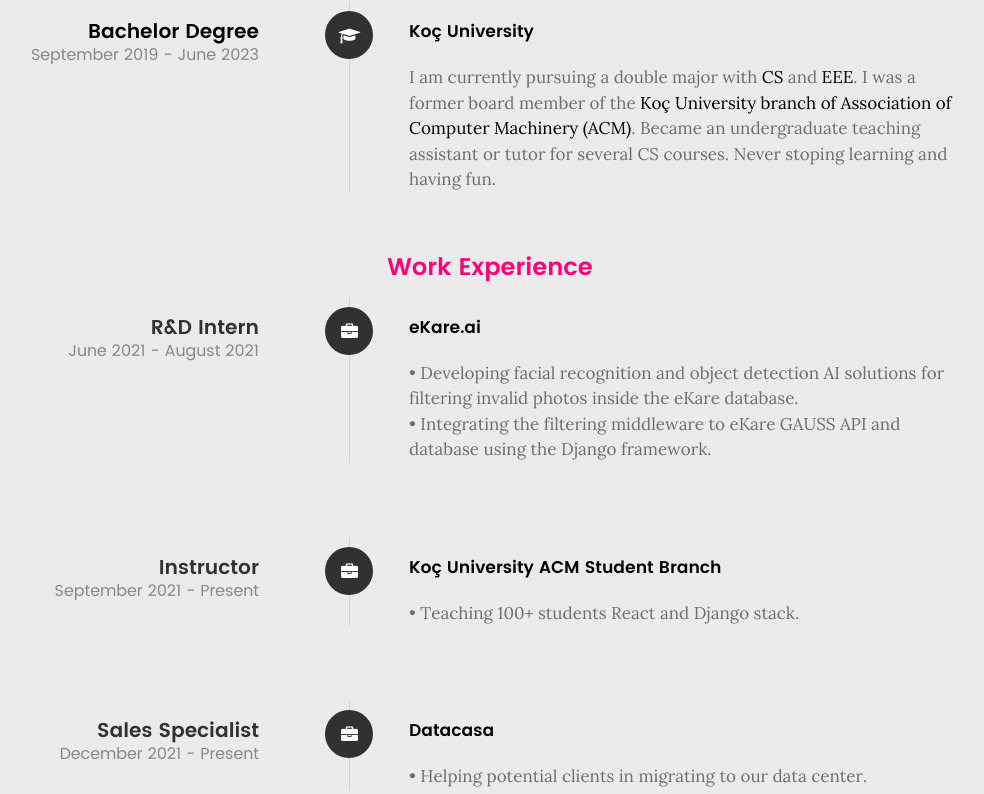
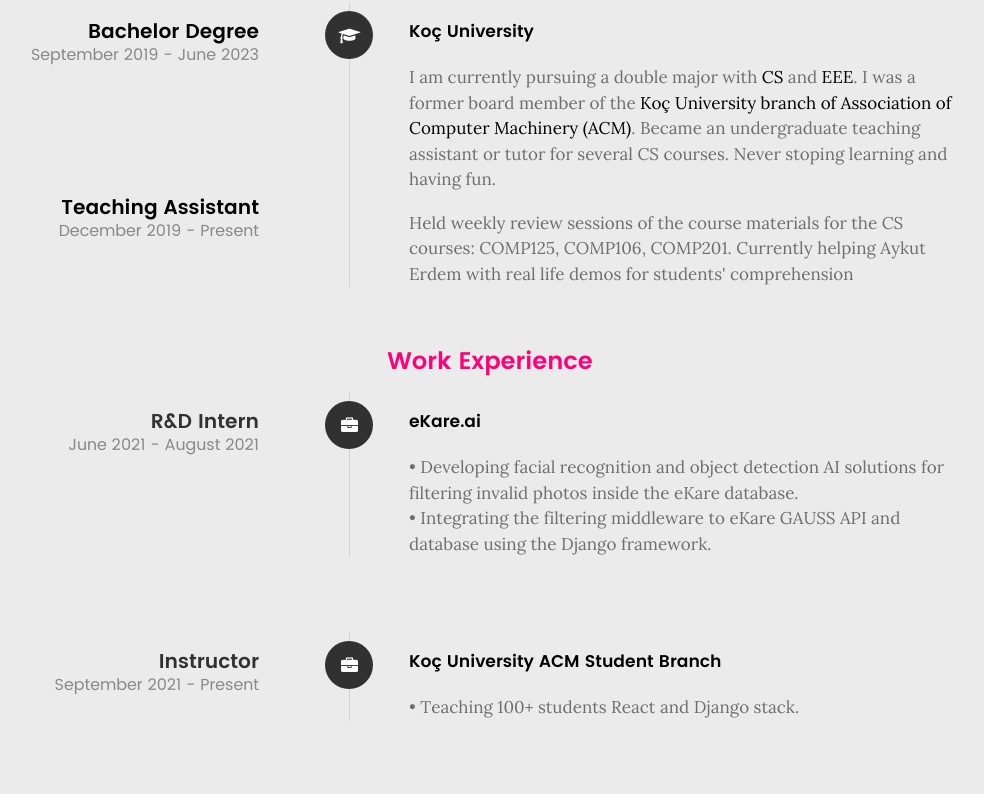
Before and after one commit to uyarahmet/mywebsite, a React (Create React App) app: page / in a window 1280 px wide. Shown: the part 2662-3456 px from the top of the page, without its empty margins (150-1134 px from the left). Built offline with nearby package versions, Linux system fonts and the light colour scheme.

Commit message:
Added education updates

```diff
--- a/src/App.js
+++ b/src/App.js
@@ -215,6 +215,17 @@
                    former board member of the <a href="https://ku.acm.org/">Koç University branch
                 of Association of Computer Machinery (ACM)</a>. Became an undergraduate teaching assistant or tutor
                 for several CS courses. Never stoping learning and having fun.</p>
+  	   				</div>
+
+              <div class="timeline-header">
+  	   					<h3><a href="https://eng.ku.edu.tr/">Teaching Assistant</a></h3>
+  	   					<p>December 2019 - Present</p>
+  	   				</div>
+
+  	   				<div class="timeline-content">
+  	   					<h4><a href="https://www.ku.edu.tr/"></a></h4>
+  	   					<p id = 'skills-text'>Held weekly review sessions of the course materials for the CS courses: COMP125,
+                COMP106, COMP201. Currently helping Aykut Erdem with real life demos for students' comprehension </p>
   	   				</div>
 
   	   			</div>
```
